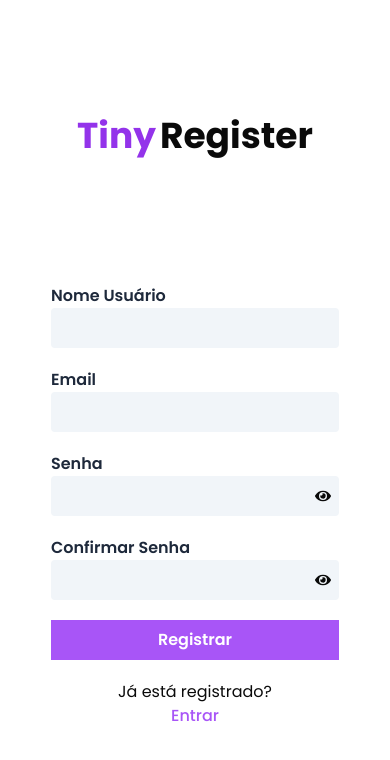
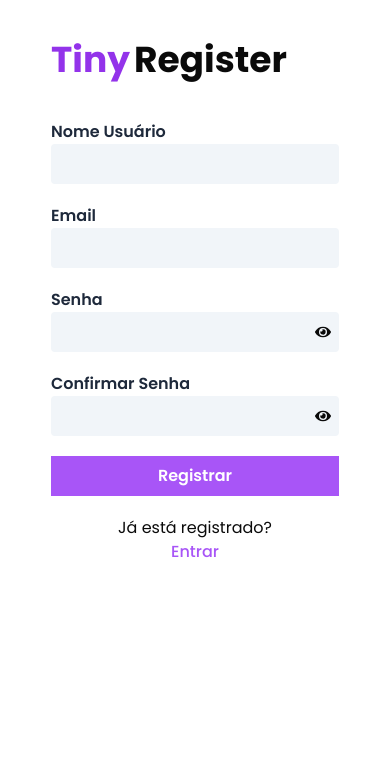
Before and after one commit to RobertSDM/TinyDrive, a React (Vite) app: page /register in a window 390 px wide. Shown: the top 760 px of the page. Built offline with nearby package versions, Linux system fonts and the light colour scheme; no server answers.

Commit message:
refactor: updating the UI for mobile

```diff
--- a/src/features/authentication/Login.tsx
+++ b/src/features/authentication/Login.tsx
@@ -19,7 +19,7 @@ const Login = () => {
     }, []);
 
     return (
-        <div className="h-screen w-72 md:w-96 mx-auto items-center justify-center flex space-y-32 flex-col">
+        <div className="h-screen w-72 md:w-96 mx-auto md:items-center md:justify-center flex space-y-32 mt-10 md:mt-0 flex-col overflow-hidden">
             <section className="flex gap-x-1">
                 <p className="text-4xl font-bold text-purple-600">Tiny</p>
                 <p className="text-4xl font-bold">Login</p>
--- a/src/features/authentication/Register.tsx
+++ b/src/features/authentication/Register.tsx
@@ -20,7 +20,7 @@ const Register = () => {
     }, []);
 
     return (
-        <div className="h-screen w-72 md:w-96 mx-auto items-center justify-center flex space-y-32 flex-col">
+        <div className="h-screen w-72 md:w-96 mx-auto md:items-center md:justify-center flex space-y-10 md:space-y-32 mt-10 md:mt-0 flex-col overflow-hidden">
             <section className="flex gap-x-1">
                 <p className="text-4xl font-bold text-purple-600">Tiny</p>
                 <p className="text-4xl font-bold">Register</p>
--- a/src/features/fileHandling/Drive.tsx
+++ b/src/features/fileHandling/Drive.tsx
@@ -15,7 +15,7 @@ export default function Drive({}: DriveProps) {
     }, []);
 
     return (
-        <section className="mx-auto w-full max-w-7xl overflow-hidden px-10">
+        <section className="mx-auto w-full max-w-7xl overflow-hidden px-4 md:px-10">
             <Header />
             <main className="mt-20 flex flex-col gap-y-2">
                 <Breadcrumb parentid={parentid} />
```
